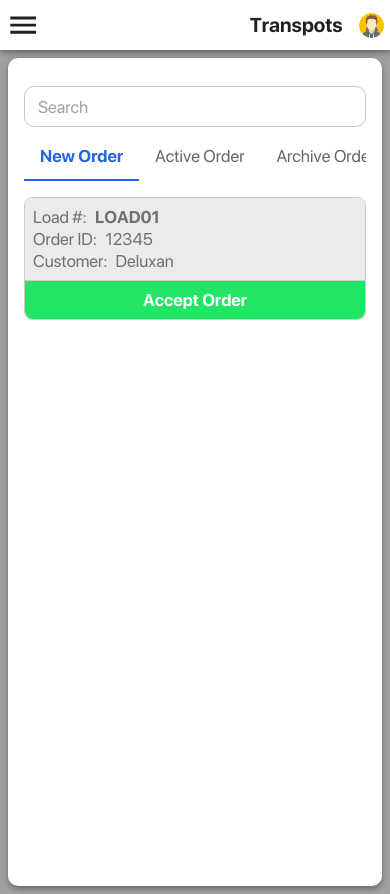
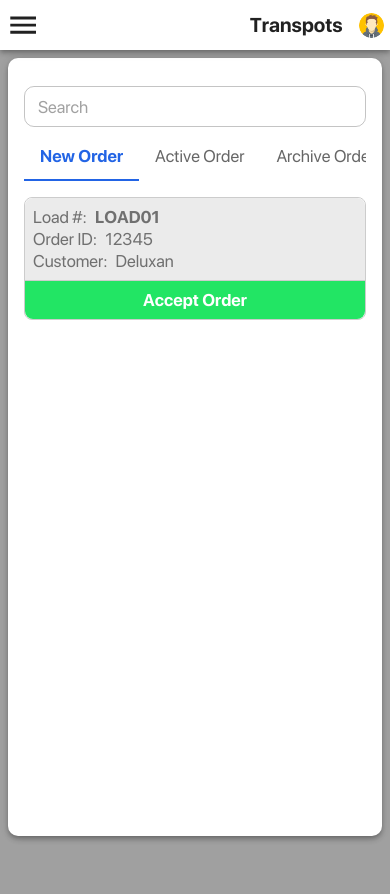
Before and after one commit to deluxanMD/transpots, a React (Create React App) app: page /order in a window 390 px wide. Built offline with nearby package versions, Linux system fonts and the light colour scheme.

Commit message:
Fix scroll issue for mobile screen

```diff
--- a/src/components/tabs/basic-tabs-with-search/basic-tabs-with-search.component.tsx
+++ b/src/components/tabs/basic-tabs-with-search/basic-tabs-with-search.component.tsx
@@ -38,7 +38,7 @@ const BasicTabsWithSearch = ({
           variant="scrollable"
           sx={{
             position: 'sticky',
-            top: 60,
+            top: 58,
             backgroundColor: 'white',
             '& .MuiTabs-scrollButtons': {
               display: 'none',
--- a/src/layouts/two-column-layout/two-column-layout.tsx
+++ b/src/layouts/two-column-layout/two-column-layout.tsx
@@ -34,7 +34,11 @@ const TwoColumnLayout = ({ children }: { children: React.ReactNode }) => {
         </Paper>
       </Grid2>
       <Grid2 size={12} sx={{ display: { xs: 'block', sm: 'none' } }}>
-        <Paper elevation={4} sx={{ minHeight: '100%' }}>
+        <Paper
+          elevation={4}
+          sx={{ overflow: 'auto', height: 'calc(100vh - 66px)' }}
+          className="hide-scrollbar"
+        >
           {childrenArray[2]}
         </Paper>
       </Grid2>
```
